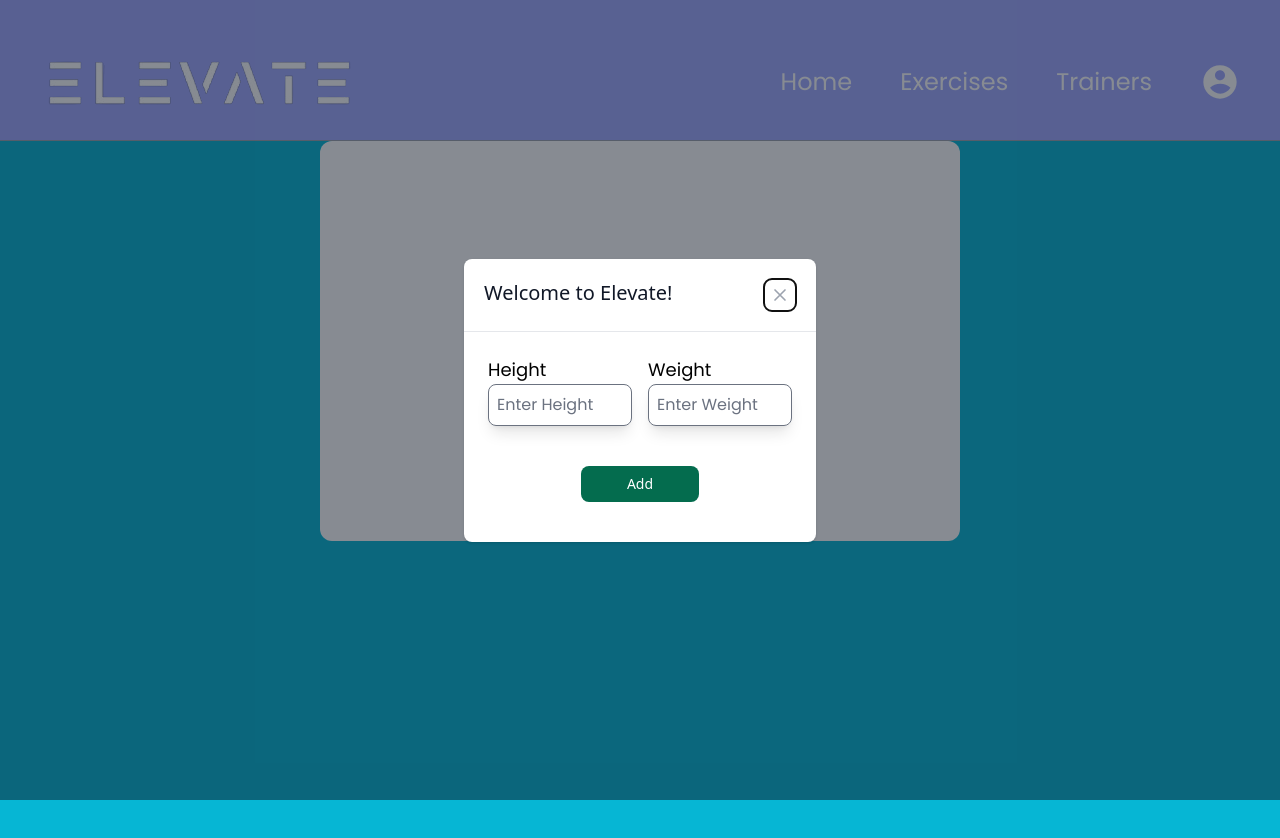
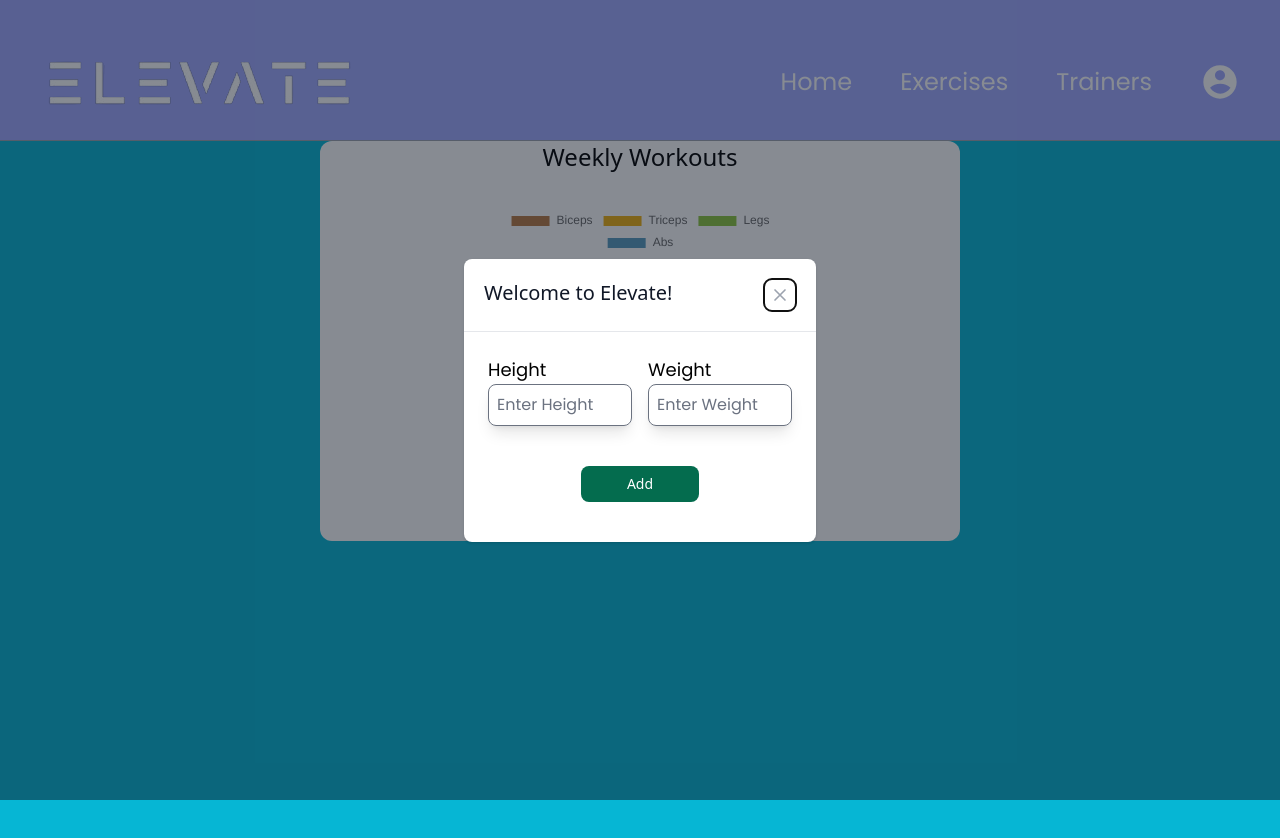
Before and after one commit to nicholasg2001/Elevate, a React (Vite) app in the folder client/: page /auth/main in a window 1280 px wide. Shown: the top 838 px of the page. Built offline with nearby package versions, Linux system fonts and the light colour scheme.

Commit message:
added chartJS

```diff
--- a/client/package.json
+++ b/client/package.json
@@ -13,9 +13,11 @@
     "@react-oauth/google": "^0.12.1",
     "@reduxjs/toolkit": "^2.1.0",
     "axios": "^1.6.7",
+    "chart.js": "^4.4.2",
     "flowbite-react": "^0.7.2",
     "framer-motion": "^11.0.5",
     "react": "^18.2.0",
+    "react-chartjs-2": "^5.2.0",
     "react-dom": "^18.2.0",
     "react-redux": "^9.1.0",
     "react-router": "^6.22.0",
--- a/client/src/pages/MainPage.jsx
+++ b/client/src/pages/MainPage.jsx
@@ -1,11 +1,49 @@
-import { useEffect } from "react";
+import { useEffect, useState } from "react";
 import GoogleSignInModal from "../components/Modals/GoogleSignInModal";
 import { useAppDispatch, useAppSelector } from "../redux/store";
 import { openGoogleSetupModal } from "../redux/feats/global/globalSlice";
+import { Chart as ChartJS } from "chart.js/auto";
+import { Pie } from "react-chartjs-2";
 
 const MainPage = () => {
   const { user } = useAppSelector((state) => state.auth);
   const dispatch = useAppDispatch();
+  const PieData = [
+    {
+      workout: "Biceps",
+      reps: 130,
+    },
+    {
+      workout: "Triceps",
+      reps: 100,
+    },
+    {
+      workout: "Legs",
+      reps: 300,
+    },
+    {
+      workout: "Abs",
+      reps: 200,
+    },
+  ];
+  const [pieChartData, setPieChartData] = useState({
+    labels: PieData.map((data) => data.workout),
+    datasets: [
+      {
+        label: "Activities Break Down",
+        backgroundColor: [
+          "#b87a44",
+          "#eeb111",
+          "#8cc63f",
+          "#569bbe",
+          "#247ba0",
+          "#34b233",
+          "#dc4cdc",
+        ],
+        data: PieData.map((data) => data.reps),
+      },
+    ],
+  });
   useEffect(() => {
     if (!user.height || !user.weight) {
       dispatch(openGoogleSetupModal());
@@ -14,12 +52,10 @@ const MainPage = () => {
   return (
     <>
       <div className="flex justify-center bg-cyan-500 w-screen h-screen">
-        <div className="flex justify-center h-1/2 w-1/2  bg-white rounded-xl">
-          <div className="flex justify-center flex-col">
-            <p>ID: {user.user_id}</p>
-            <p>Email: {user.email}</p>
-            <p>Height: {user.height}</p>
-            <p>Weight: {user.weight}</p>
+        <div className="flex justify-center h-1/2 w-1/2 bg-white rounded-xl">
+          <div className="flex flex-col gap-8">
+            <h1 className="text-center text-2xl">Weekly Workouts</h1>
+            <Pie data={pieChartData} />
           </div>
         </div>
       </div>
```
Also changed, not shown: 1 other file (tests, documents, lock files or other folders).
